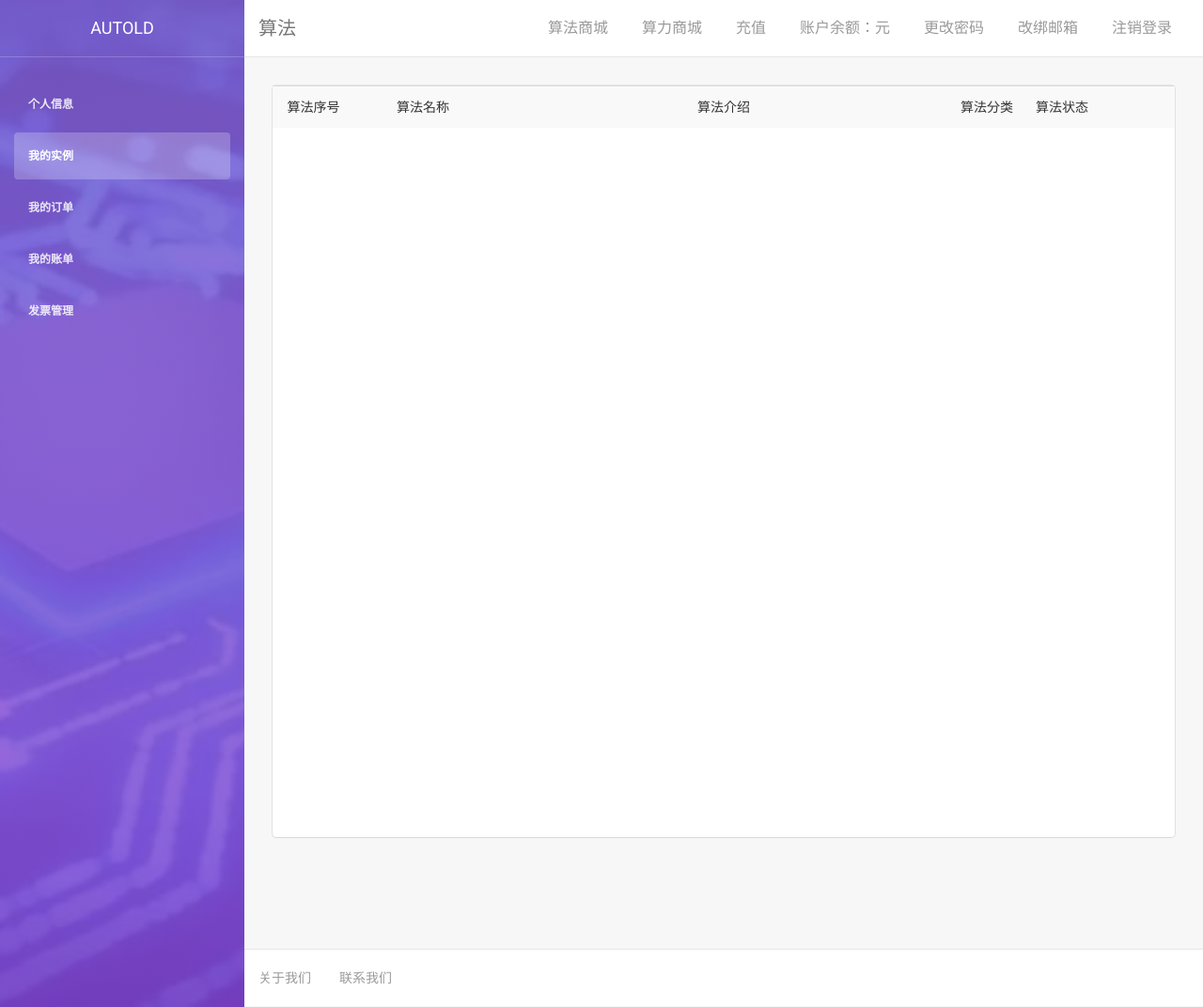
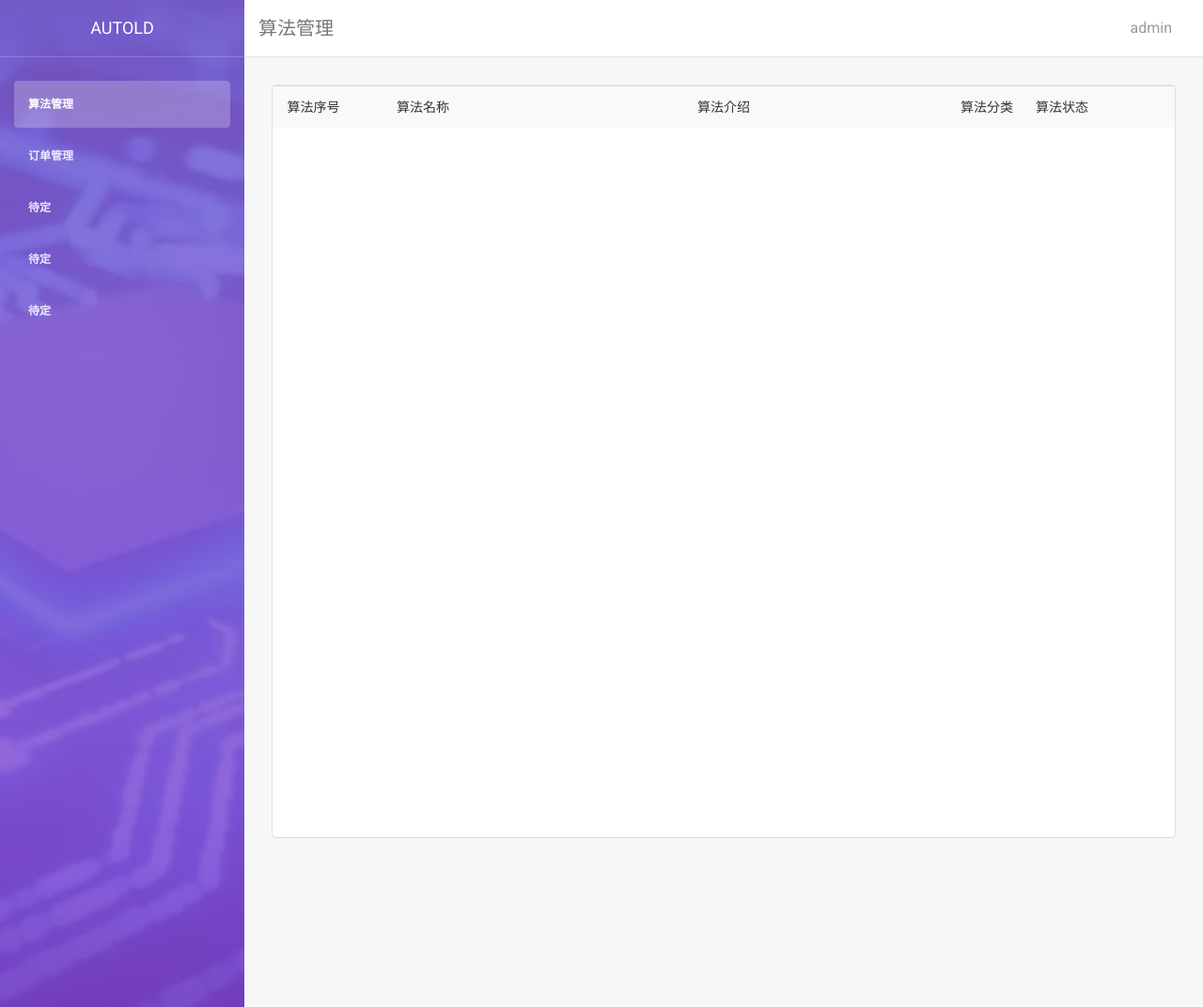
Before and after one commit to bjfu2022pro/AutoLD, a Flask app: page /admin_algor in a window 1280 px wide. Shown: the whole page at 94% size. Run offline with Flask 2, Linux system fonts and the light colour scheme; data that the repository does not hold is empty; some libraries are stand-ins or nearby versions.

Commit message:
admin导航栏

```diff
--- a/templates/admin_algor.html
+++ b/templates/admin_algor.html
@@ -5,7 +5,7 @@
 	<link rel="icon" type="image/png" href="assets/img/favicon.ico">
 	<meta http-equiv="X-UA-Compatible" content="IE=edge,chrome=1" />
 
-	<title>AutoLD_控制台</title>
+	<title>AutoLD_管理员</title>
 
 	<meta content='width=device-width, initial-scale=1.0, maximum-scale=1.0, user-scalable=0' name='viewport' />
     <meta name="viewport" content="width=device-width" />
@@ -48,34 +48,34 @@
             </div>
 
                 <ul class="nav">
-                <li>
-                    <a href="/usercontrol">
+                <li class="active">
+                    <a href="/admin_algor">
                         <i class="pe-7s-user"></i>
-                        <p>个人信息</p>
-                    </a>
-                </li>
-                <li class="active">
-                    <a href="/my_instance">
-                        <i class="pe-7s-note2"></i>
-                        <p>我的实例</p>
+                        <p>算法管理</p>
                     </a>
                 </li>
                 <li>
-                    <a href="/my_bill">
-                        <i class="pe-7s-news-paper"></i>
-                        <p>我的订单</p>
+                    <a href="/admin_bill">
+                        <i class="pe-7s-note2"></i>
+                        <p>订单管理</p>
                     </a>
                 </li>
                 <li>
-                    <a href="/my_account">
+                    <a href="#">
+                        <i class="pe-7s-news-paper"></i>
+                        <p>待定</p>
+                    </a>
+                </li>
+                <li>
+                    <a href="#">
                         <i class="pe-7s-graph"></i>
-                        <p>我的账单</p>
+                        <p>待定</p>
                     </a>
                 </li>
                 <li>
                     <a href="#">
                         <i class="pe-7s-science"></i>
-                        <p>发票管理</p>
+                        <p>待定</p>
                     </a>
                 </li>
             </ul>
@@ -92,43 +92,13 @@
                         <span class="icon-bar"></span>
                         <span class="icon-bar"></span>
                     </button>
-                    <p class="navbar-brand" href="#">算法</p>
+                    <p class="navbar-brand" href="#">算法管理</p>
                 </div>
                 <div class="collapse navbar-collapse">
                     <ul class="nav navbar-nav navbar-right">
                         <li>
-                            <a href="/algorithmic_mall">
-                                算法商城
-                            </a>
-                        </li>
-                        <li>
-                            <a href="/calculate_mall">
-                                算力商城
-                            </a>
-                        </li>
-                        <li>
-                            <a href="/recharge">
-                                充值
-                            </a>
-                        </li>
-                        <li>
-                            <a href="#">
-                              账户余额：元
-                            </a>
-                        </li>
-                        <li>
-                            <a href="/password_change">
-                              更改密码
-                            </a>
-                        </li>
-                        <li>
-                            <a href="/email_change">
-                              改绑邮箱
-                            </a>
-                        </li>
-                        <li>
-                            <a href="{{ url_for('user.logout')}}">
-                              注销登录
+                            <a>
+                              admin
                             </a>
                         </li>
                     </ul>
@@ -186,26 +156,6 @@
                 </div>
             </div>
         </div>
-
-
-        <footer class="footer">
-            <div class="container-fluid">
-                <nav class="pull-left">
-                    <ul>
-                        <li>
-                            <a href="/aboutus">
-                                关于我们
-                            </a>
-                        </li>
-                        <li>
-                            <a href="#">
-                                联系我们
-                            </a>
-                        </li>
-                    </ul>
-                </nav>
-            </div>
-        </footer>
     </div>
 </div>
 
```
